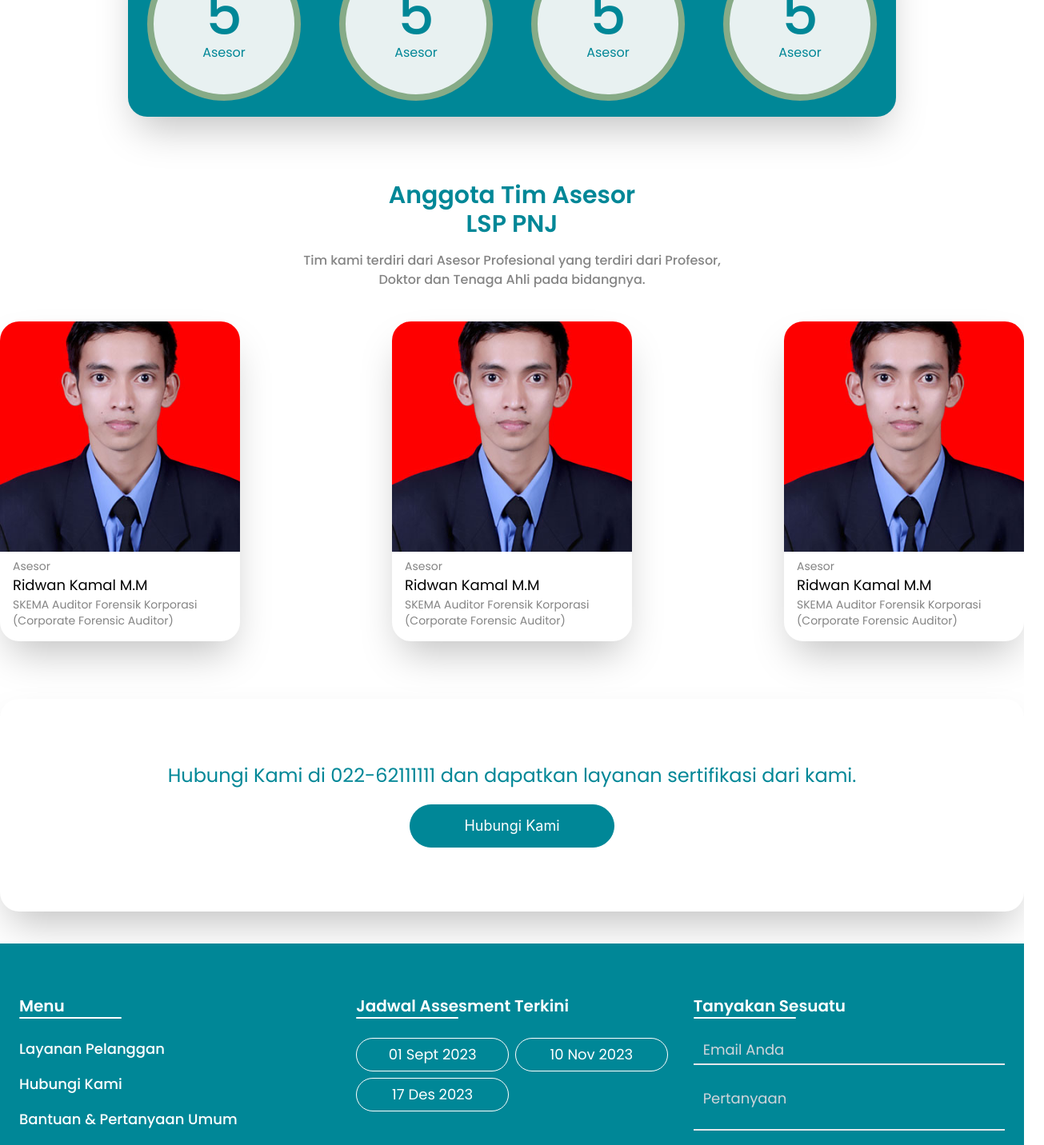
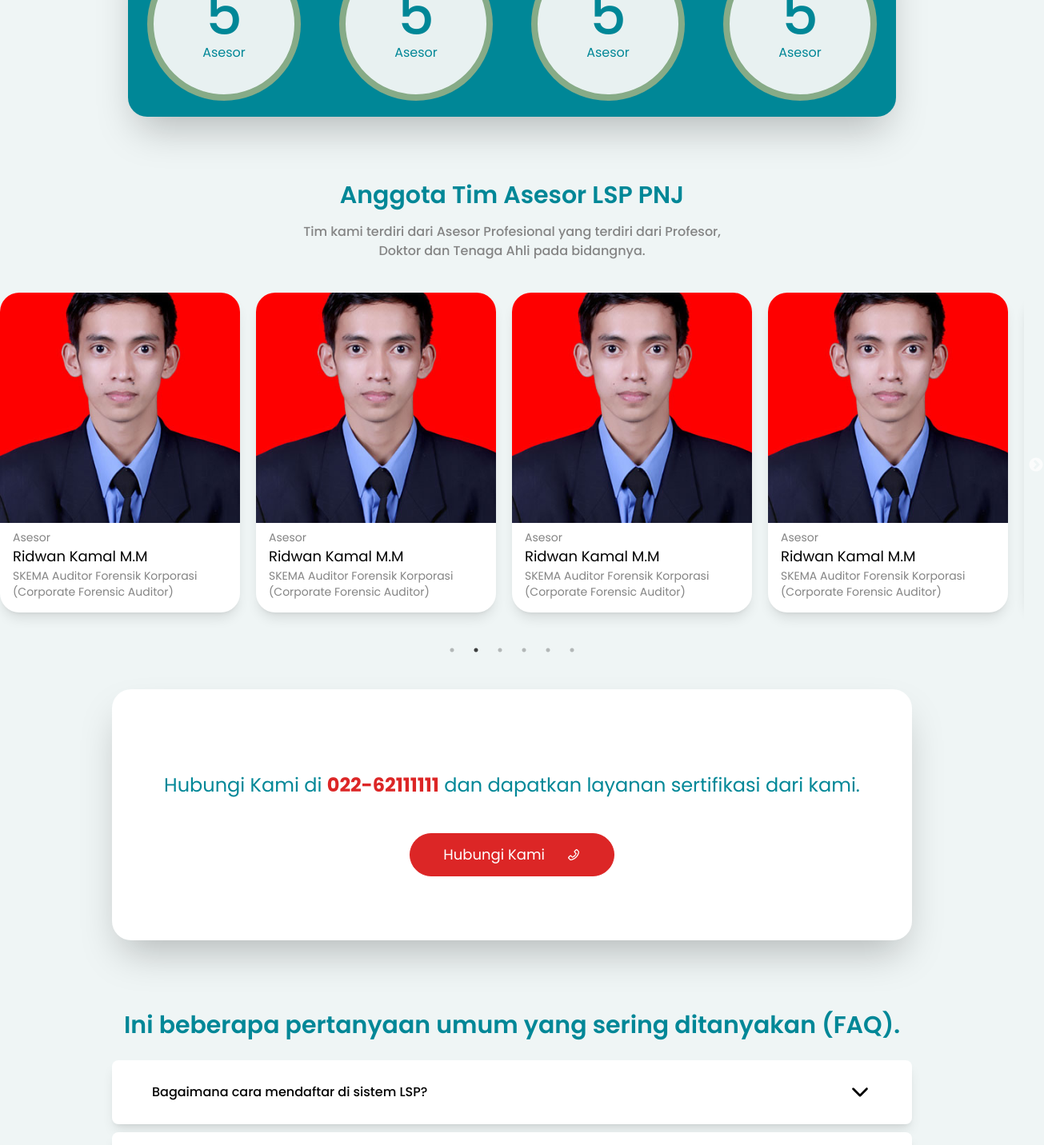
Before and after one commit to MBintangS/LSP-NTG, a Next.js app: page / in a window 1280 px wide. Shown: the part 1365-2797 px from the top of the page at 80% size, 1305 px wide, since content can reach past the window. Built offline with nearby package versions, Linux system fonts and the light colour scheme.

Commit message:
menambahkan faq

```diff
--- a/app/layout.jsx
+++ b/app/layout.jsx
@@ -14,7 +14,7 @@ const RootLayout = ({ children }) => {
       <head>
         <link rel="icon" href="/assets/images/Logo.svg" />
       </head>
-      <body>
+      <body style={{backgroundColor:"#EFF5F5"}}>
         <main className="main">
         <Nav />
           {children}
--- a/app/page.jsx
+++ b/app/page.jsx
@@ -3,6 +3,11 @@ import Image from "next/image";
 import Link from "next/link";
 import Pencapaian from "@components/Pencapaian";
 import CaraouselAnggota from "@components/CaraouselAnggota";
+import Faq from "@components/faq/Faq";
+import {AiOutlineArrowRight, AiOutlinePhone} from 'react-icons/ai'
+
+import "slick-carousel/slick/slick.css";
+import "slick-carousel/slick/slick-theme.css";
 
 const Home = () => {
   return (
@@ -38,7 +43,12 @@ const Home = () => {
           <div className="line-hero"/>
           <div className="text-primary-blue text-xl md:text-4xl font-semibold">LEMBAGA SERTIFIKASI PROFESI</div>
           <div className="md:text-4xl text-xl font-semibold text-gray-500">POLITEKNIK NEGERI JAKARTA</div>
-          <div className="btn-hero"><Link href="/">DAFTAR SEKARANG</Link></div>
+          <div className="btn-hero ">
+            <Link href="/" className="inline-flex items-center justify-between w-full">
+              <p>DAFTAR SEKARANG</p>
+              <AiOutlineArrowRight />
+            </Link>
+            </div>
           <div className="line-hero"/>
         </div>
 
@@ -108,10 +118,24 @@ const Home = () => {
       <CaraouselAnggota />
       {/* Anggota Tim Asesor End */}
 
-      <div className="grid grid-col flex-center text-2xl my-10 py-20 rounded-3xl bg-white shadow-2xl" >
-        <div className="text-primary-blue mb-5">Hubungi Kami di 022-62111111 dan dapatkan layanan sertifikasi dari kami.</div>
-        <button className="blue-btn w-64 mx-auto">Hubungi Kami</button>
+      {/* Hubungi Kami Start */}
+      <div className="grid grid-col flex-center lg:text-2xl text-lg my-5 py-5 md:my-10 md:py-20 rounded-3xl bg-white shadow-2xl md:w-[1000px] w-[500px] mx-auto " >
+        <div className="text-primary-blue mb-5 p-6 text-center">Hubungi Kami di <span className="text-red-600 font-bold">022-62111111</span> dan dapatkan layanan sertifikasi dari kami.</div>
+        <button className="red-btn w-64 mx-auto">
+          <div className="w-full mx-auto inline-flex justify-around items-center ">
+            <p>Hubungi Kami</p>
+            <AiOutlinePhone />
+          </div>
+        </button>
       </div>
+
+      {/* Hubungi Kami Start */}
+
+      {/* FAQ Start */}
+
+      <Faq />
+
+      {/* FAQ End */}
 
     </section>
   );
--- a/components/CaraouselAnggota.jsx
+++ b/components/CaraouselAnggota.jsx
@@ -1,17 +1,75 @@
 'use client'
-
-import React from 'react'
 import CardCarousel from './CardCarousel'
 
+import React, { Component } from "react";
+import Slider from "react-slick";
 
-const CaraouselAnggota = () => {
+
+export const CaraouselAnggota = () => {
+  // return (
+  //   <div className='grid grid-col grid-cols-3 flex-between'>
+  //     <CardCarousel />
+  //     <CardCarousel />
+  //     <CardCarousel />
+  //   </div>
+  // )
+
+    var settings = {
+      className: "center",
+      infinite: true,
+      centerPadding: "60px",
+      slidesToShow: 4,
+      swipeToSlide: true,
+      dots: true,
+      autoplay: true,
+      autoplaySpeed: 3500,
+      speed: 750,
+      cssEase: "linear",
+      responsive: [
+        {
+          breakpoint: 1024,
+          settings: {
+            slidesToShow: 2,
+            slidesToScroll: 2,
+            infinite: true,
+            dots: true
+          }
+        },
+        {
+          breakpoint: 600,
+          settings: {
+            slidesToShow: 1,
+            slidesToScroll: 1,
+            initialSlide: 1
+          }
+        },
+        {
+          breakpoint: 480,
+          settings: {
+            slidesToShow: 1,
+            slidesToScroll: 1
+          }
+        }
+      ],
+      afterChange: function(index) {
+        console.log(
+          `Slider Changed to: ${index + 1}`
+        );
+      }
+    };
     return (
-    <div className='grid grid-col grid-cols-3 flex-between'>
+      <div className='pb-6'>
+        <Slider {...settings}>
           <CardCarousel />
           <CardCarousel />
           <CardCarousel />
+          <CardCarousel />
+          <CardCarousel />
+          <CardCarousel />
+        </Slider>
       </div>
-  )
+
+    );
   }
 
 export default CaraouselAnggota
--- /dev/null
+++ b/components/faq/AccordionItem.jsx
@@ -0,0 +1,27 @@
+import React from 'react'
+import { Collapse } from 'react-collapse'
+import { IoIosArrowDown, IoIosArrowUp } from "react-icons/io"
+
+const AccordionItem = ({open, toggle, title, desc}) => {
+  return (
+    <div className='pt-[10px] lg:w-[1000px] mx-auto w-[500px]'>
+      <div
+        className='bg-white py-[25px] px-[50px] flex justify-between items-center cursor-pointer rounded-lg  shadow-lg'
+        onClick={toggle}>
+            <p className='text-base font-medium'>
+                {title}
+            </p>
+            <div className='text-[30px]'>
+                {open ? <IoIosArrowUp /> : <IoIosArrowDown /> }
+            </div>
+      </div>
+
+        <Collapse isOpened={open}>
+            <div className='bg-white px-[50px] pb-[20px] text-sm'>{desc}</div>
+        </Collapse>
+
+    </div>
+  )
+}
+
+export default AccordionItem
--- /dev/null
+++ b/components/faq/Faq.jsx
@@ -0,0 +1,50 @@
+"use client"
+
+import React, { useState } from 'react'
+import AccordionItem from './AccordionItem'
+
+
+export default function Faq() {
+
+  const [open, setOpen] = useState(false)
+  const toggle = (index) => {
+    if(open === index){
+      return setOpen(null)
+    }
+
+    setOpen(index)
+  }
+
+  const accordionData = [
+    {
+      title: "Bagaimana cara mendaftar di sistem LSP?",
+      desc: "Untuk mendaftar di sistem LSP, calon peserta sertifikasi harus mengunjungi situs web LSP resmi dan melakukan pendaftaran akun. Setelah akun terdaftar, peserta dapat mengisi formulir aplikasi untuk sertifikasi yang diinginkan."
+    },
+    {
+      title: "Apa yang harus dilakukan jika lupa kata sandi atau memiliki masalah teknis dengan sistem LSP?",
+      desc: "Dapat menghubungi tim dukungan teknis LSP melalui nomor telepon atau email yang tersedia di situs web LSP."
+    },
+    {
+      title: "Bagaimana cara mengunduh sertifikat dari sistem LSP?",
+      desc: "Untuk mengunduh sertifikat dari sistem LSP, peserta sertifikasi kompeten dapat langsung mengunduh sertifikat dalam format PDF melalui halaman status kompetensi di akun mereka di sistem LSP."
+    },
+  ]
+
+  return (
+    <div>
+        <h1 className='txt-blue text-center pt-[48px]'>Ini beberapa pertanyaan umum yang sering ditanyakan (FAQ).</h1>
+        <div className='pb-16'>
+          {accordionData.map((data, index) => {
+            return (
+              <AccordionItem
+                key={index}
+                open={index === open}
+                title={data.title}
+                desc={data.desc}
+                toggle={() => toggle(index)}/>
+            );
+          })}
+        </div>
+    </div>
+  )
+}
--- a/package.json
+++ b/package.json
@@ -13,7 +13,11 @@
     "next": "13.4.3",
     "postcss": "8.4.23",
     "react": "18.2.0",
+    "react-collapse": "^5.1.1",
     "react-dom": "18.2.0",
+    "react-icons": "^4.9.0",
+    "react-slick": "^0.29.0",
+    "slick-carousel": "^1.8.1",
     "swiper": "^9.3.2",
     "tailwindcss": "3.3.2"
   }
--- a/styles/globals.css
+++ b/styles/globals.css
@@ -12,6 +12,7 @@
   max-width: 1280px;
   margin-left: auto;
   margin-right: auto;
+
   }
 
 @media screen and (max-width: 640px) {
@@ -26,11 +27,11 @@
   }
 
 .nav-text{
-    @apply text-lg text-primary-blue font-medium
+    @apply text-base text-primary-blue font-medium
 }
 
 .navbar {
-  @apply flex-between mb-4 mt-3 py-2 md:max-w-7xl md:w-full px-5 fixed w-full bg-transparent rounded-3xl transition-all
+  @apply flex-between mb-4 mt-3 py-2 md:max-w-7xl md:w-full px-5 fixed w-full bg-transparent rounded-3xl transition-all z-10
 }
 
 .navbar-bg {
@@ -85,7 +86,7 @@
 }
 
 .btn-hero {
-  @apply md:px-12 md:py-4 bg-primary-blue text-white rounded-full mt-10 hover:bg-transparent border border-primary-blue hover:text-primary-blue transition-all px-6 py-2 w-64 mx-auto
+  @apply md:px-12 md:py-4 bg-primary-blue text-white rounded-full mt-10 hover:bg-transparent border border-primary-blue hover:text-primary-blue transition-all px-6 py-2 md:w-[280px] mx-auto w-[220px]
 }
 
 .line-hero {
@@ -101,7 +102,7 @@
 }
 
 .txt-blue {
-  @apply text-primary-blue text-xl md:text-3xl font-semibold pb-4 px-6
+  @apply text-primary-blue text-xl md:text-3xl font-semibold pb-4 px-6 md:w-full w-[500px] mx-auto
 }
 
 
@@ -118,5 +119,13 @@
 } */
 
 .card-asesor {
-  @apply w-300 h-400 bg-white shadow-2xl rounded-3xl mb-8
+  @apply w-300 h-400 bg-white shadow-lg rounded-3xl mb-8
 }
+
+.red-btn {
+  @apply rounded-full border border-red-600 bg-red-600 py-3 px-7 text-white transition-all hover:bg-white hover:text-red-600 text-center text-lg font-inter items-center justify-center;
+}
+
+.ReactCollapse--collapse {
+  transition: height 500ms ;
+}
```
Also changed, not shown: 1 other file (tests, documents, lock files or other folders). Lines whose indentation alone changed are shown as unchanged.
